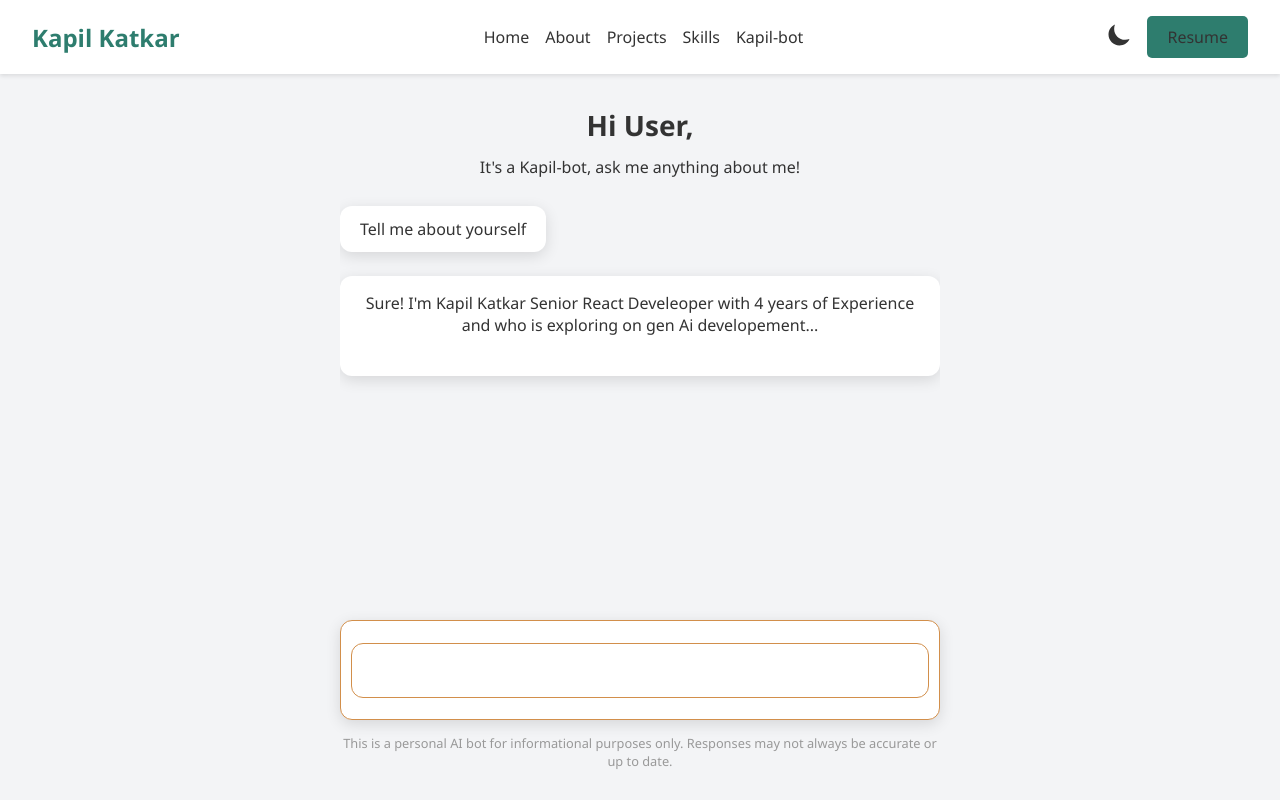
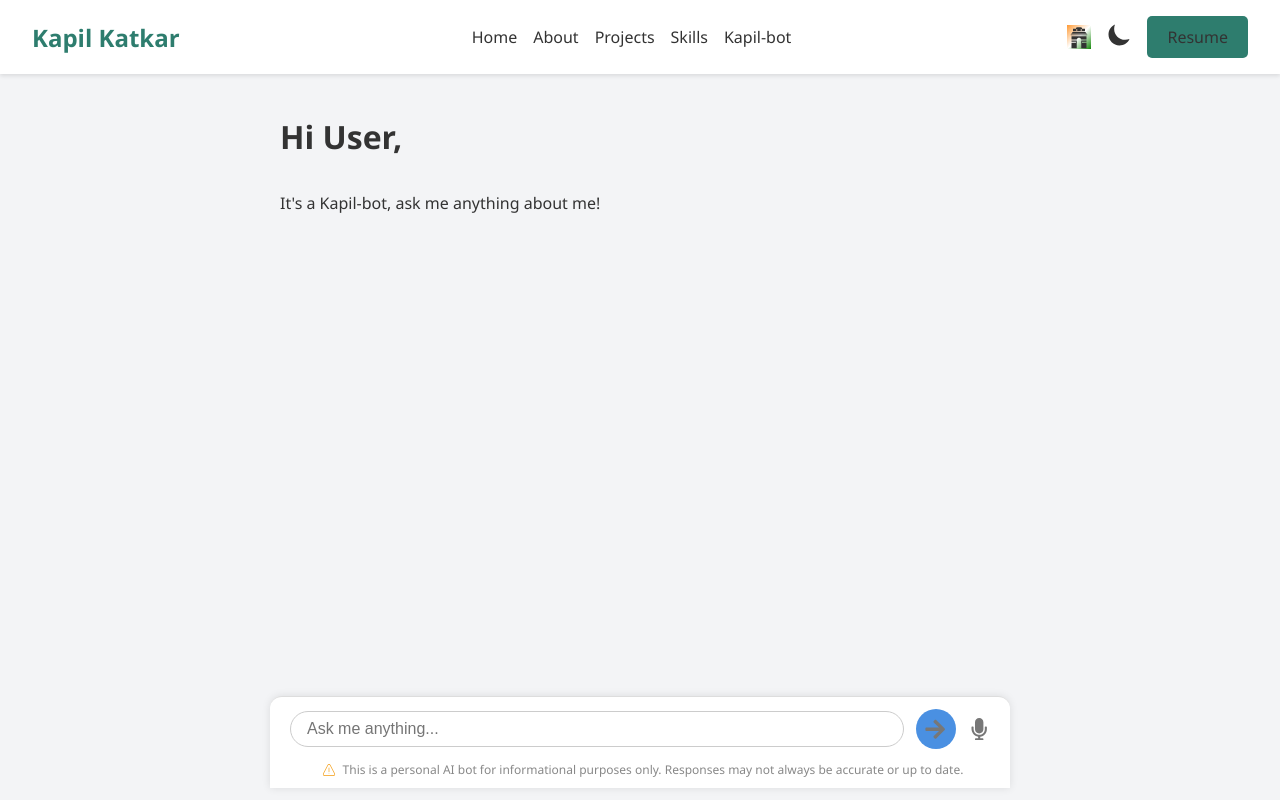
Before and after one commit to kapilkatkar/Portfolio, a React (Vite) app: page /ChatBot in a window 1280 px wide. Built offline with nearby package versions, Linux system fonts and the light colour scheme.

Commit message:
added chatbots functionallity

```diff
--- a/src/component/ChatBot/ChatBot.css
+++ b/src/component/ChatBot/ChatBot.css
@@ -1,148 +1,296 @@
-.chatbot-container {
-  max-width: 600px;
+/* Main chatbot wrapper */
+.chatbot-wrapper {
+  max-width: 720px;
   margin: 0 auto;
+  padding: 20px 20px 100px; /* bottom padding so input doesn't overlap content */
+  min-height: 100vh;
   display: flex;
   flex-direction: column;
-  align-items: center;
-  gap: 0.5rem;
-  padding-bottom: 150px;
-  max-height: calc(100vh - 170px);
-  overflow-y: auto;
-  scroll-behavior: smooth;
+  gap: 12px;
+  overflow: hidden; /* Prevent overflow on the main container */
 }
-.question-container,
-.response-container,
+
+/* Chat container holds all chats */
+.chatbot-container {
+  display: flex;
+  flex-direction: column;
+  gap: 20px;
+  flex-grow: 1;
+  overflow: hidden; /* Prevent overflow here */
+}
+
+/* Individual message styles */
+.chat-pair {
+  display: flex;
+  flex-direction: column;
+  gap: 6px;
+  margin-bottom: 15px;
+  transition: margin 0.3s ease-in-out; /* Smooth transition for new messages */
+}
+
+/* Question containers */
+.question-container {
+  padding: 10px 16px;
+  border-radius: 18px;
+  font-weight: 600;
+  word-wrap: break-word;
+  white-space: normal;
+  display: flex;
+  flex-direction: column;
+  gap: 4px;
+}
+
+/* Style for old and new questions */
+.old-question {
+  background-color: #d1e7ff;
+  color: #0b3d91;
+  max-width: 600px;
+  align-self: flex-start;
+}
+
+.current-question {
+  background-color: #a1c6ff;
+  color: #063a86;
+  align-self: flex-start;
+}
+
+/* Response containers */
+.response-container {
+  background-color: #f0f0f0;
+  color: #333;
+  padding: 12px 18px;
+  border-radius: 15px;
+  max-width: 600px !important;
+  width: 100%;
+  white-space: pre-wrap;
+  word-wrap: break-word;
+  box-sizing: border-box;
+  align-self: flex-start;
+  margin-top: 4px;
+  display: flex;
+  flex-direction: column;
+  gap: 4px;
+}
+
+.old-response {
+  background-color: #e6e6e6;
+}
+
+.current-response {
+  background-color: #f5faff;
+}
+
+/* Sources list */
+.sources {
+  margin-top: 8px;
+  padding-left: 18px;
+  color: #555;
+  font-size: 0.85rem;
+  list-style-type: disc;
+}
+
+/* Input container fixed at bottom */
 .input-container {
-  width: 100%;
-  max-width: 600px;
+  position: fixed;
+  bottom: 12px;
+  left: 50%;
+  transform: translateX(-50%);
+  width: 600px;
+  background: white;
+  box-shadow: 0 0 8px rgba(0, 0, 0, 0.1);
+  border-top: 1px solid #ddd;
+  padding: 12px 20px 10px;
+  display: flex;
+  flex-direction: column;
+  gap: 6px;
+  z-index: 100;
+  border-radius: 12px 12px 0 0;
+}
+
+/* Input box */
+.input-row input {
+  flex: 1;
+  padding: 8px 16px;
+  font-size: 1rem;
+  border-radius: 20px;
+  border: 1px solid #ccc;
+  outline: none;
+  height: 36px;
   box-sizing: border-box;
 }
+
+.input-row input:focus {
+  border-color: #4a90e2;
+}
+
+/* Send button */
+.send-btn {
+  background-color: #4a90e2;
+  border: none;
+  color: white;
+  border-radius: 50%;
+  width: 40px;
+  height: 40px;
+  display: flex;
+  align-items: center;
+  justify-content: center;
+  cursor: pointer;
+  font-size: 1.2rem;
+  transition: background-color 0.3s ease;
+}
+
+.send-btn:hover {
+  background-color: #357abd;
+}
+
+/* Microphone icon styling */
+.input-container svg {
+  font-size: 1.4rem;
+  color: #777;
+  cursor: pointer;
+}
+
+/* Disclaimer styling */
+.disclaimer {
+  margin-top: 40px;
+  font-size: 0.8rem;
+  color: #888;
+  display: flex;
+  align-items: center;
+  gap: 6px;
+  max-width: 700px;
+  margin-left: auto;
+  margin-right: auto;
+}
+
+.disclaimer svg {
+  font-size: 1.2rem;
+  color: #f39c12;
+}
+
+/* Scrollbar styling for whole page */
+body {
+  margin: 0;
+  padding: 0;
+  height: 100%;
+  overflow: auto; /* Enable scrolling for the whole page */
+}
+
+html {
+  height: 100%;
+  overflow: hidden; /* Disable overflow for HTML */
+}
+
+body::-webkit-scrollbar {
+  width: 8px;
+}
+
+body::-webkit-scrollbar-thumb {
+  background-color: #bbb;
+  border-radius: 4px;
+}
+
+body::-webkit-scrollbar-track {
+  background-color: #eee;
+}
+/* Input container */
 .input-container {
   position: fixed;
-  bottom: 50px;
+  bottom: 12px;
   left: 50%;
   transform: translateX(-50%);
-  z-index: 1000;
-  margin: 0;
-}
-.input-container {
-  max-width: 600px;
-  height: 100px;
-  border: 1.5px solid var(--accent-color, #888);
-  border-radius: 12px;
-  background-color: var(--card-bg);
-  color: var(--text-color);
-  box-shadow: 0 4px 15px rgba(0, 0, 0, 0.12);
+  width: 700px;
+  background: white;
+  box-shadow: 0 0 8px rgba(0, 0, 0, 0.1);
+  border-top: 1px solid #ddd;
+  padding: 12px 20px 10px;
   display: flex;
-  justify-content: center;
-  align-items: center;
-  margin: 0;
-  position: fixed;
-  bottom: 80px;
-  left: 50%;
-  transform: translateX(-50%);
-  width: 100%;
-  max-width: 600px;
-  z-index: 1000;
-  transition: box-shadow 0.3s ease;
+  flex-direction: column;
+  gap: 6px;
+  z-index: 100;
+  border-radius: 12px 12px 0 0;
 }
 
-.input-container:hover,
-.input-container:focus-within {
-  box-shadow: 0 6px 20px rgba(0, 0, 0, 0.18);
+/* Row containing input and icons */
+.input-row {
+  display: flex;
+  align-items: center;
+  gap: 12px;
+  width: 100%;
 }
 
-.input-container input {
-  width: 90%;
-  max-width: 600px;
-  padding: 1rem 1.2rem;
-  font-size: 1.1rem;
-  border: 1px solid var(--accent-color);
-  border-radius: 12px;
-  transition: border-color 0.3s ease, box-shadow 0.3s ease;
-  background-color: var(--card-bg);
-  color: var(--text-color);
+/* Input field */
+.input-row input {
+  flex: 1;
+  padding: 8px 16px;
+  font-size: 1rem;
+  border-radius: 20px;
+  border: 1px solid #ccc;
+  outline: none;
+  height: 36px;
+  box-sizing: border-box;
+  transition: border-color 0.3s ease;
 }
 
-.input-container input:focus {
-  outline: none;
-  border: 1px solid var(--accent-color);
-  box-shadow: 0 0 8px var(--accent-color);
-  font-weight: 500;
+/* Input focus border */
+.input-row input:focus {
+  border-color: #4a90e2;
 }
 
-.response-container {
-  background-color: var(--card-bg);
-  color: var(--text-color);
-  border-radius: 12px;
-  margin: 1rem auto 0 auto;
-  padding: 1rem 1.25rem;
-  width: 100%;
-  max-width: 600px;
-  min-height: 100px;
-  max-height: 250px;
-  box-shadow: 0 4px 15px rgba(0, 0, 0, 0.12);
-  overflow-y: auto;
-  transition: background-color 0.3s ease, color 0.3s ease;
-  word-wrap: break-word;
-  overflow-wrap: break-word;
+/* Send button */
+.send-btn {
+  background-color: #4a90e2;
+  border: none;
+  color: white;
+  border-radius: 50%;
+  width: 40px;
+  height: 40px;
+  display: flex;
+  align-items: center;
+  justify-content: center;
+  cursor: pointer;
+  font-size: 1.2rem;
+  transition: background-color 0.3s ease;
 }
 
-/* .response-container {
-  display: none;
-}
-.response-container.active {
-  display: block;
-} */
-.question-container {
-  background-color: var(--card-bg);
-  color: var(--text-color);
-  border-radius: 12px;
-  padding: 0.75rem 1.25rem;
-  width: fit-content;
-  max-width: 600px;
-  word-wrap: break-word;
-  overflow-wrap: break-word;
-  box-shadow: 0 4px 15px rgba(0, 0, 0, 0.12);
-  margin-left: 0;
-  margin-right: auto;
-  margin-top: 1rem;
-  transition: background-color 0.3s ease, color 0.3s ease;
-  font-weight: 500;
-  line-height: 1.4;
-}
-.chatbot-wrapper {
-  display: flex;
-  flex-direction: column;
-  align-items: center;
-  max-width: 600px;
-  margin: 0 auto;
-  padding: 2rem 1rem;
-  text-align: center;
-  gap: 0.75rem;
-  color: var(--text-color);
+/* Send button hover effect */
+.send-btn:hover {
+  background-color: #357abd;
 }
 
-.chatbot-wrapper h1 {
-  font-size: 1.75rem;
-  font-weight: 600;
-  margin: 0;
+/* Microphone icon */
+.input-row svg {
+  font-size: 1.4rem;
+  color: #777;
+  cursor: pointer;
+  transition: color 0.3s ease;
 }
 
-.chatbot-wrapper > div {
+/* Microphone icon hover effect */
+.input-row svg:hover {
+  color: #4a90e2;
+}
+
+/* Disclaimer text below input */
+.disclaimer {
+  font-size: 0.75rem;
+  color: #888;
+  display: flex;
+  align-items: center;
+  gap: 6px;
+  margin-top: 6px;
+  padding-left: 4px;
+  flex-shrink: 0;
+}
+
+/* Disclaimer icon */
+.disclaimer svg {
   font-size: 1rem;
-  color: var(--text-color);
+  color: #f39c12;
 }
-.disclaimer {
-  position: fixed;
-  bottom: 30px;
-  left: 50%;
-  transform: translateX(-50%);
-  z-index: 1000;
-  margin: 0;
-  display: block;
-  text-align: center;
-  font-size: 0.8rem;
-  color: #999;
-  max-width: 600px;
+
+/* Disclaimer hover effect */
+.disclaimer:hover {
+  color: #4a90e2;
+  cursor: pointer;
 }
--- a/src/component/ChatBot/ChatBot.jsx
+++ b/src/component/ChatBot/ChatBot.jsx
@@ -1,29 +1,144 @@
+import React, { useState, useEffect, useRef } from "react";
 import Headers from "../Header/Header";
+import { FaMicrophone, FaArrowRight } from "react-icons/fa";
+import { CiWarning } from "react-icons/ci";
 import "./ChatBot.css";
 
 const ChatBot = () => {
+  const [input, setInput] = useState("");
+  const [chatHistory, setChatHistory] = useState([]);
+  const [currentQA, setCurrentQA] = useState(null);
+  const [loading, setLoading] = useState(false);
+  const historyRef = useRef(null);
+
+  const callRag = async (questionText) => {
+    setLoading(true);
+    const apiUrl = "https://rag-solution.onrender.com/rag-v1";
+    const headers = {
+      "Content-Type": "application/json",
+    };
+    const payload = { question: questionText };
+
+    try {
+      const res = await fetch(apiUrl, {
+        method: "POST",
+        headers,
+        body: JSON.stringify(payload),
+      });
+      const data = await res.json();
+      setCurrentQA({
+        question: questionText,
+        answer: data.answer || "No answer received.",
+        sources: data.sources || [],
+      });
+    } catch (err) {
+      console.error("Fetch error:", err);
+      setCurrentQA({
+        question: questionText,
+        answer: "Sorry, something went wrong.",
+        sources: [],
+      });
+    } finally {
+      setLoading(false);
+    }
+  };
+
+  const handleSubmit = (e) => {
+    e.preventDefault();
+    if (!input.trim()) return;
+
+    if (currentQA) {
+      setChatHistory((prev) => [currentQA, ...prev]);
+    }
+    setCurrentQA({
+      question: input,
+      answer: "Thanks for waiting...",
+      sources: [],
+    });
+
+    callRag(input);
+    setInput("");
+  };
+
+  useEffect(() => {
+    if (historyRef.current) {
+      historyRef.current.scrollTop = historyRef.current.scrollHeight;
+    }
+  }, [chatHistory, currentQA]);
+
   return (
     <main>
       <Headers />
-      <main class="chatbot-wrapper">
+      <main className="chatbot-wrapper">
         <h1>Hi User,</h1>
         <div>It's a Kapil-bot, ask me anything about me!</div>
-        <section class="chatbot-container">
-          <section class="question-container">Tell me about yourself</section>
 
-          <section class="response-container">
-            Sure! I'm Kapil Katkar Senior React Develeoper with 4 years of
-            Experience and who is exploring on gen Ai developement...
+        <section className="chatbot-container">
+          <section
+            ref={historyRef}
+            className={`chat-history ${chatHistory.length > 0 ? "show" : ""}`}
+          >
+            {chatHistory.map((chat, idx) => (
+              <div className="chat-pair" key={idx}>
+                <section className="question-container old-question">
+                  {chat.question}
+                </section>
+                <section className="response-container old-response">
+                  {chat.answer}
+                  {chat.sources.length > 0 && (
+                    <ul className="sources">
+                      {chat.sources.map((src, i) => (
+                        <li key={i}>{src}</li>
+                      ))}
+                    </ul>
+                  )}
+                </section>
+              </div>
+            ))}
           </section>
 
-          <section class="input-container">
-            <input type="text" />
-          </section>
+          {currentQA && (
+            <div className="chat-pair current-chat">
+              <section className="question-container current-question">
+                {currentQA.question}
+              </section>
+              <section className="response-container current-response">
+                {loading ? "Thanks for waiting..." : currentQA.answer}
+                {!loading && currentQA.sources.length > 0 && (
+                  <ul className="sources">
+                    {currentQA.sources.map((src, idx) => (
+                      <li key={idx}>{src}</li>
+                    ))}
+                  </ul>
+                )}
+              </section>
+            </div>
+          )}
         </section>
-        <small class="disclaimer">
-          This is a personal AI bot for informational purposes only. Responses
-          may not always be accurate or up to date.
-        </small>
+
+        {/* Input form at the bottom */}
+        <form className="input-container" onSubmit={handleSubmit}>
+          <div className="input-row">
+            <input
+              type="text"
+              value={input}
+              onChange={(e) => setInput(e.target.value)}
+              placeholder="Ask me anything..."
+              required
+              autoComplete="off"
+            />
+            <button type="submit" className="send-btn">
+              <FaArrowRight />
+            </button>
+            <FaMicrophone />
+          </div>
+
+          <small className="disclaimer">
+            <CiWarning />
+            This is a personal AI bot for informational purposes only. Responses
+            may not always be accurate or up to date.
+          </small>
+        </form>
       </main>
     </main>
   );
--- a/src/component/Header/Header.jsx
+++ b/src/component/Header/Header.jsx
@@ -3,12 +3,13 @@ import { Link } from "react-router-dom";
 import "./Header.css";
 import { IoMoonSharp } from "react-icons/io5";
 import { MdOutlineWbSunny } from "react-icons/md";
+import { GiIndiaGate } from "react-icons/gi";
 
 const Headers = () => {
   const [isDark, setIsDark] = useState(() => {
     return localStorage.getItem("theme") === "dark";
   });
-
+  const linearG = "linear-gradient(135deg, #FF9933, #FFFFFF, #138808)";
   const toggleTheme = () => {
     setIsDark((prev) => !prev);
   };
@@ -45,6 +46,7 @@ const Headers = () => {
         </li>
       </ul>
       <ul className="right-links">
+        <GiIndiaGate style={{ fontSize: "1.5rem", background: linearG }} />
         <li
           onClick={toggleTheme}
           style={{ cursor: "pointer", fontSize: "1.5rem" }}
--- a/src/component/Home/Home.jsx
+++ b/src/component/Home/Home.jsx
@@ -5,6 +5,7 @@ import CircularAnimation from "../circularAnimation";
 import bearImage from "../../assets/bear.png";
 import Skills from "../Skills/Skills";
 import Footer from "../Footer/Footer";
+
 const Home = () => {
   return (
     <div>
```
